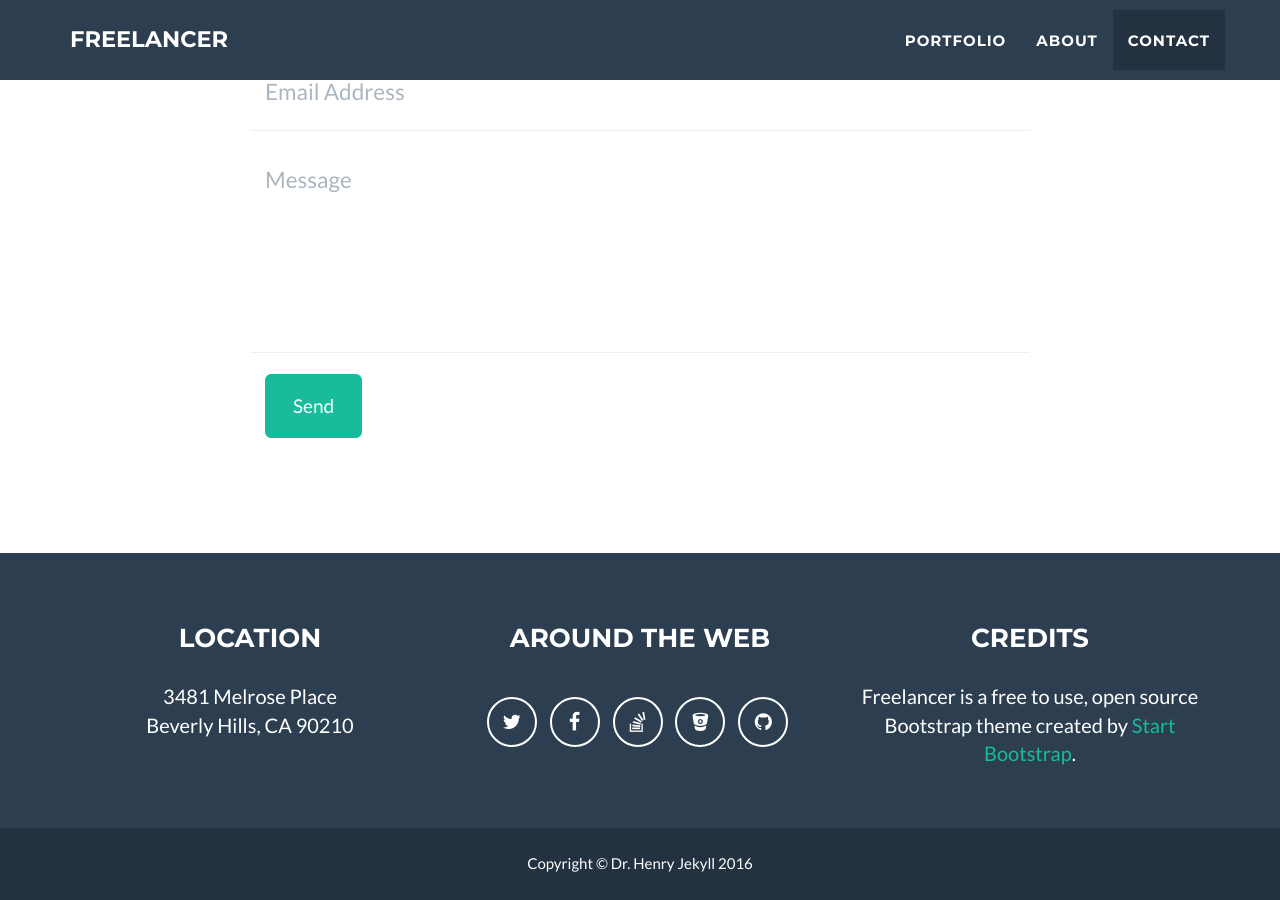
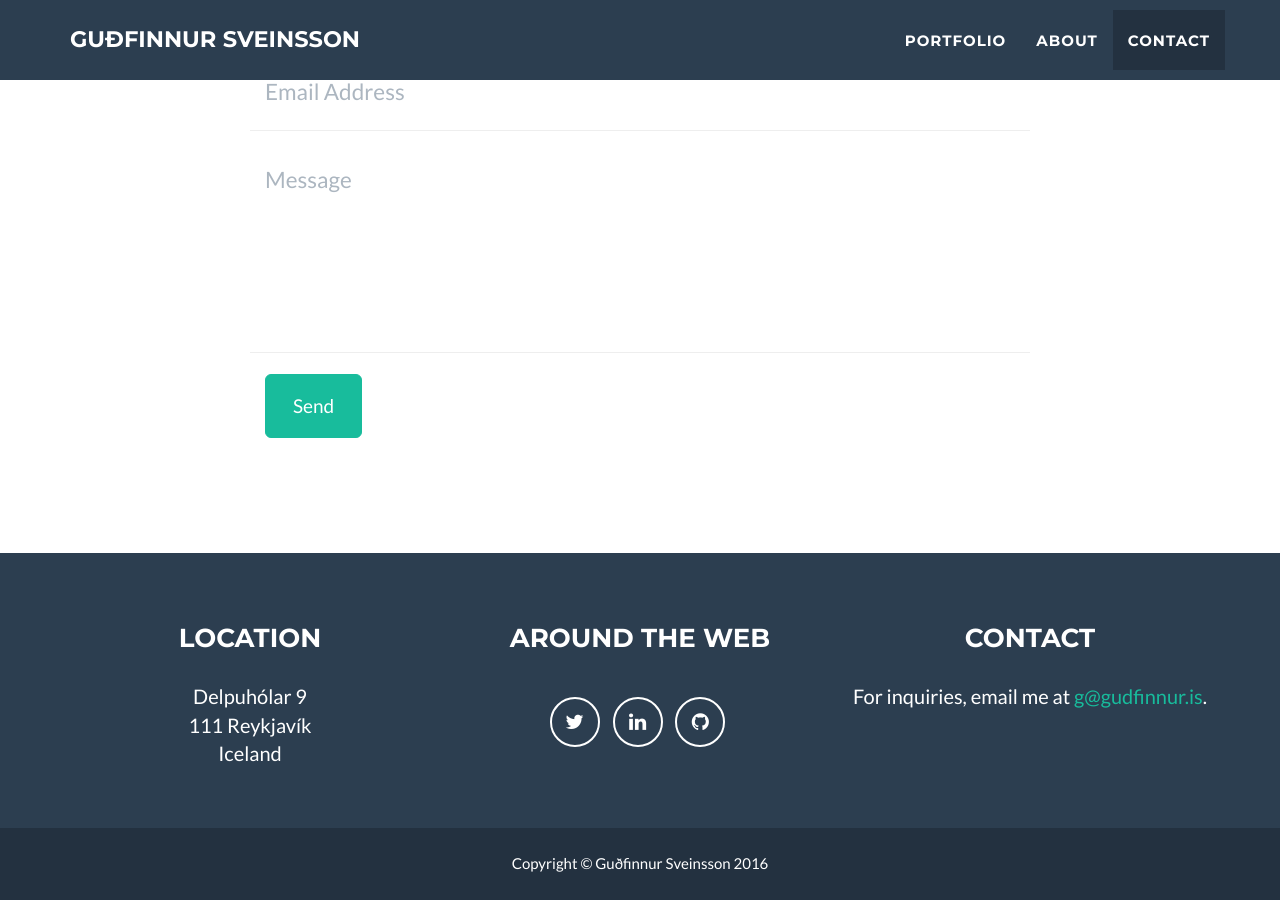
Before and after one commit to guffi/guffi, a Jekyll site: the page built from index.html, in a window 1280 px wide and 900 px high, scrolled down 2588 px. Built offline with Jekyll 4.4.1, drawn with Linux system fonts in a browser that asks for light colours; some of the changed text lies outside the part shown.

Commit message:
nýjar upplýsingar

```diff
--- a/_config.yml
+++ b/_config.yml
@@ -1,10 +1,10 @@
 # Site settings
-title: Freelancer
-email: your-email@domain.com
-url: https://example.github.io
-description: "Write an awesome description for your new site here. You can edit this line in _config.yml. It will appear in your document head meta (for Google search results) and in your feed.xml site description."
-skills: "Web Developer - Graphic Artist - User Experience Designer"
-meta_author: LastName FirstName
+title: Guðfinnur Sveinsson
+email: g@gudfinnur.is
+url: https://www.gudfinnur.is
+description: "Guðfinnur is a freelance agile, teamwork and product coach / consultant. Former Product Manager & Agile Coach @QuizUp."
+skills: "Freelance agile, teamwork and product coach / consultantr"
+meta_author: Sveinsson Guðfinnur
 
 # Google webmaster tools
 google_verify:
@@ -31,31 +31,28 @@ color:
 
 # Footer settings
 footer:
-  copyright: Dr. Henry Jekyll
+  copyright: Guðfinnur Sveinsson
   location: Location
   social: Around the Web
-  credits: Credits
+  credits: Contact
 
 # Social networks usernames (many more available: google-plus, flickr, dribbble, pinterest, instagram, tumblr, linkedin, etc.)
 social:
   - title: twitter
-    url: http://twitter.com/jekyllrb
-  - title: facebook
-    url:
-  - title: stack-overflow
-    url: http://stackoverflow.com/questions/tagged/jekyll
-  - title: bitbucket
+    url: http://twitter.com/guffi
+  - title: linkedin
     url: http://bitbucket.org/jekyll
   - title: github
-    url: http://github.com/jekyll
+    url: http://github.com/guffi
 
 # Postal address (add as many lines as necessary)
 address:
-  - line: 3481 Melrose Place
-  - line: Beverly Hills, CA 90210
+  - line: Delpuhólar 9
+  - line: 111 Reykjavík
+  - line: Iceland
 
 # Credits content
-credits: 'Freelancer is a free to use, open source Bootstrap theme created by <a href="http://startbootstrap.com">Start Bootstrap</a>.'
+credits: 'For inquiries, email me at <a href="mailto:g@gudfinnur.is?Subject=Hello" target="_top">g@gudfinnur.is</a>.'
 
 # Build settings
 markdown: kramdown
--- a/_includes/header.html
+++ b/_includes/header.html
@@ -5,9 +5,9 @@
                 <div class="col-lg-12">
                     <img class="img-responsive" src="img/portfolio/profile.png" alt="">
                     <div class="intro-text">
-                        <span class="name">Guðfinnur Sveinsson</span>
+                        <span class="name">{{ site.title }}</span>
                         <hr class="star-light">
-                        <span class="skills">Freelance agile, teamwork and product coach / consultant</span>
+                        <span class="skills">{{ site.skills }}</span>
                     </div>
                 </div>
             </div>
```
